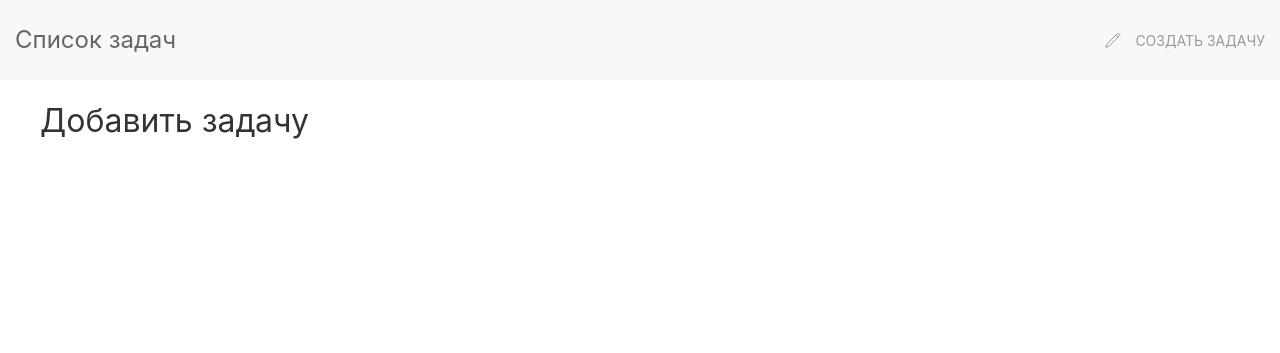
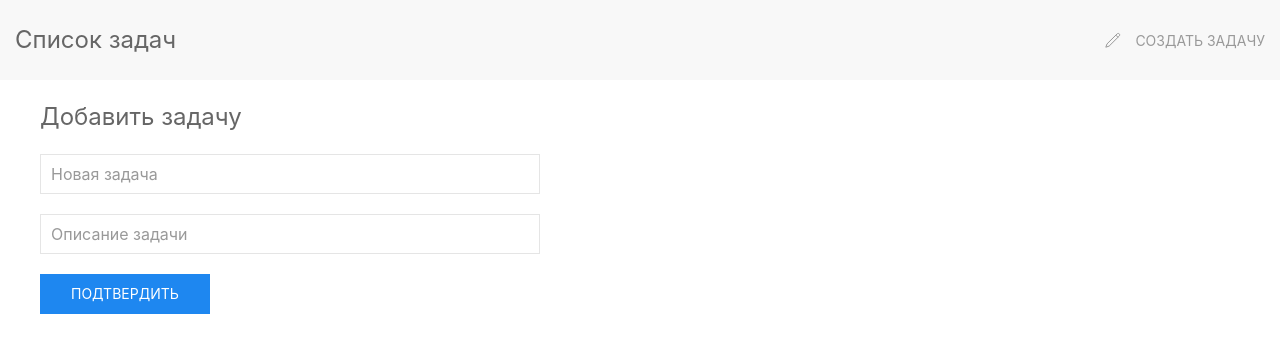
Before and after one commit to EvgeniiMorozov/flask_homework, a Flask app: page /add in a window 1280 px wide. Shown: the top 353 px of the page. Run offline with Flask 2, Linux system fonts and the light colour scheme.

Commit message:
modify func add_task

```diff
--- a/flask_homework_l53/app.py
+++ b/flask_homework_l53/app.py
@@ -1,19 +1,18 @@
-from flask import Flask, render_template
+from flask import Flask, render_template, request, redirect
 from flask_sqlalchemy import SQLAlchemy
 
 
 app = Flask(__name__)
-app.config['SQLALCHEMY_DATABASE_URI'] = 'sqlite:///tasks.db'
-app.config['SQLALCHEMY_TRACK_MODIFICATIONS'] = False
+app.config["SQLALCHEMY_DATABASE_URI"] = "sqlite:///tasks.db"
+app.config["SQLALCHEMY_TRACK_MODIFICATIONS"] = False
 
 db = SQLAlchemy(app)
 
 
 class Tasks(db.Model):
-    task_id = db.Column(db.Integer, primary_key=True)
+    id = db.Column(db.Integer, primary_key=True)
     title = db.Column(db.String(45), nullable=False)
     description = db.Column(db.Text)
-    is_completed = db.Column(db.Boolean, default=False)
 
     def __repr__(self):
         return self.title
@@ -26,7 +25,19 @@ def index():
 
 @app.route("/add", methods=["GET", "POST"])
 def add_task():
-    return render_template("add_task.html")
+    if request.method != "POST":
+        return render_template("add_task.html")
+    title = request.form["task_title"]
+    description = request.form["task_description"]
+    if not title or not description:
+        return render_template("add_task.html", error="Ввведите данные правильно!")
+    task = Tasks(title=title, description=description)
+    try:
+        db.session.add(task)
+        db.session.commit()
+        return redirect("/add")
+    except:
+        return "Что-то пошло не так!"
 
 
 if __name__ == "__main__":
--- a/flask_homework_l53/templates/add_task.html
+++ b/flask_homework_l53/templates/add_task.html
@@ -1,9 +1,35 @@
 {% extends 'base.html' %}
 
 {% block title %}
-<title>Добавить задачу</title>
-{% endblock  %}
+    <title>Добавить задачу</title>
+{% endblock %}
 
 {% block main %}
-<h2>Добавить задачу</h2>
-{% endblock  %}
+
+    <form method="post">
+        <fieldset class="uk-fieldset">
+
+            <legend class="uk-legend">Добавить задачу</legend>
+
+            <div class="uk-margin">
+                <input class="uk-input uk-form-width-large" type="text" name="task_title" placeholder="Новая задача">
+            </div>
+
+            <div class="uk-margin">
+                <input class="uk-input uk-form-width-large" type="text" name="task_description" placeholder="Описание задачи">
+            </div>
+
+            <div class="uk-margin">
+                <button class="uk-button uk-button-primary" type="submit">Подтвердить</button>
+            </div>
+
+        </fieldset>
+    </form>
+
+    {% if error %}
+    <h3>{{ error }}</h3>
+    {% endif %}
+
+
+
+{% endblock %}
```
